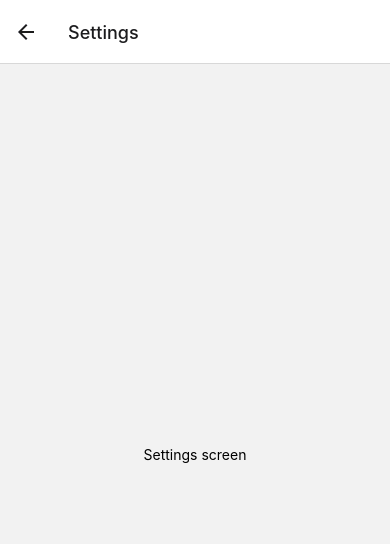
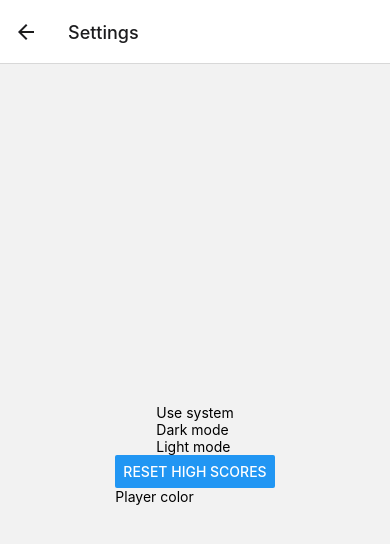
Before and after one commit to mrKornelius/appdev-assignment-1, a React Native app: screen /Settings in a window 390 px wide. Shown: the top 544 px of the page. Built offline with nearby package versions, Linux system fonts and the light colour scheme.

Commit message:
Planned for settings

```diff
--- a/screens/SettingsScreen.tsx
+++ b/screens/SettingsScreen.tsx
@@ -1,21 +1,39 @@
-import { Alert, Text, View } from "react-native";
+import { BottomTabScreenProps } from "@react-navigation/bottom-tabs";
+import { CompositeScreenProps } from "@react-navigation/native";
+import { NativeStackScreenProps } from "@react-navigation/native-stack";
+import React from "react";
+import { Button, StyleSheet, Text, View } from "react-native";
+import { useHighScore } from "../contexts/useHighScore";
+import { RootStackParamList } from "../navigators/RootStackNavigator";
+import { TabParamList } from "../navigators/TabNavigator";
 import { stylesDefault } from "./style";
 
-export default function SettingsScreen({ navigation }: any) {
-  // TODO: type!
-  let time = 12345;
-  Alert.alert("Nice job!", `Your time: ${(time / 1000).toFixed(2)} seconds.`, [
-    { text: "Restart", onPress: () => {} },
-    {
-      text: "Go back",
-      onPress: () => {
-        navigation.goBack();
-      },
-    },
-  ]);
+type Props = CompositeScreenProps<
+  NativeStackScreenProps<RootStackParamList, "Settings">,
+  BottomTabScreenProps<TabParamList>
+>;
+export default function SettingsScreen({ navigation }: Props) {
+  const { clearAll } = useHighScore();
+
   return (
     <View style={stylesDefault.container}>
-      <Text>Settings screen</Text>
+      <View>
+        <Text>Use system</Text>
+        <Text>Dark mode</Text>
+        <Text>Light mode</Text>
+      </View>
+      <View>
+        <Button title="Reset High Scores" onPress={clearAll} />
+        <Text>Player color</Text>
+      </View>
     </View>
   );
 }
+
+const s = StyleSheet.create({
+  row: {
+    flex: 1,
+    flexDirection: "row",
+    gap: 10,
+  },
+});
```
